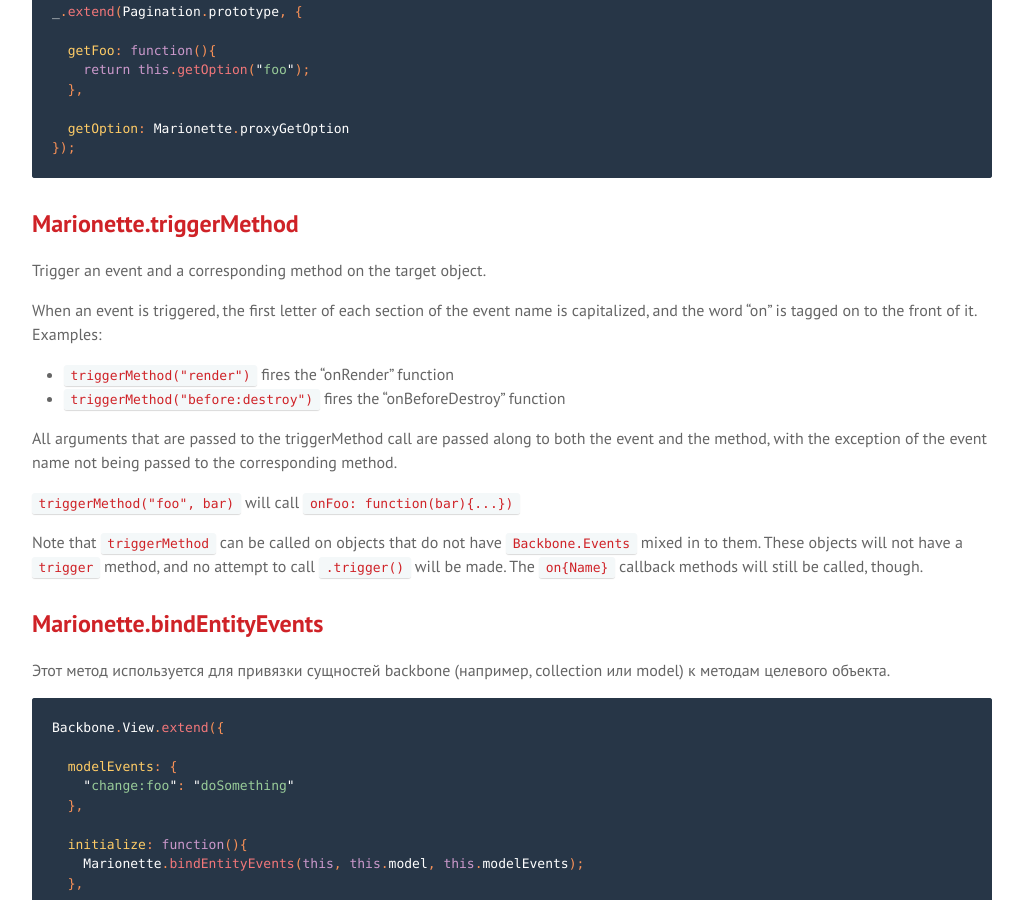
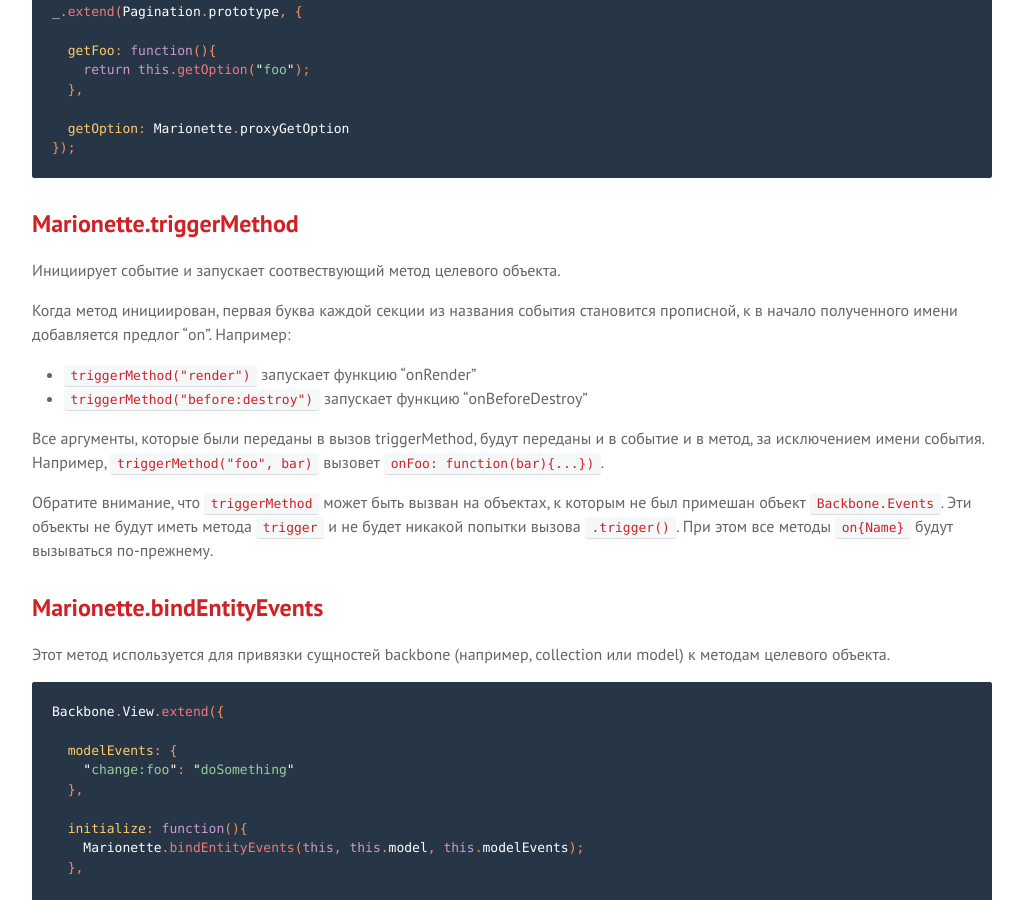
Before and after one commit to sadcitizen/marionettejs.ru, a Jekyll site: the page built from _posts/2014-04-10-functions.md, in a window 1280 px wide and 900 px high, scrolled down 2655 px. Shown: the whole window, without its empty margins (128-1151 px from the left). Built offline with Jekyll 4.4.1, drawn with Linux system fonts in a browser that asks for light colours; some web fonts are replaced; Markdown is read by kramdown in place of the engine named in the settings.

Commit message:
update ru/Functions

```diff
--- a/_includes/translation/ru/marionette.functions.md
+++ b/_includes/translation/ru/marionette.functions.md
@@ -112,23 +112,20 @@
 
 ## Marionette.triggerMethod
 
-Trigger an event and a corresponding method on the target object.
+Инициирует событие и запускает соотвествующий метод целевого объекта.
 
-When an event is triggered, the first letter of each section of the
-event name is capitalized, and the word "on" is tagged on to the front
-of it. Examples:
+Когда метод инициирован, первая буква каждой секции из названия события становится прописной, к в начало полученного имени
+добавляется предлог "on". Например:
 
-* `triggerMethod("render")` fires the "onRender" function
-* `triggerMethod("before:destroy")` fires the "onBeforeDestroy" function
+* `triggerMethod("render")` запускает функцию "onRender"
+* `triggerMethod("before:destroy")` запускает функцию "onBeforeDestroy"
 
-All arguments that are passed to the triggerMethod call are passed along to both the event and the method, with the exception of the event name not being passed to the corresponding method.
+Все аргументы, которые были переданы в вызов triggerMethod, будут переданы и в событие и в метод, за исключением имени
+события. Например, `triggerMethod("foo", bar)` вызовет `onFoo: function(bar){...})`.
 
-`triggerMethod("foo", bar)` will call `onFoo: function(bar){...})`
-
-Note that `triggerMethod` can be called on objects that do not have
-`Backbone.Events` mixed in to them. These objects will not have a `trigger`
-method, and no attempt to call `.trigger()` will be made. The `on{Name}`
-callback methods will still be called, though.
+Обратите внимание, что `triggerMethod` может быть вызван на объектах, к которым не был примешан объект `Backbone.Events`.
+Эти объекты не будут иметь метода `trigger` и не будет никакой попытки вызова `.trigger()`. При этом все методы `on{Name}`
+будут вызываться по-прежнему.
 
 ## Marionette.bindEntityEvents
 
```
